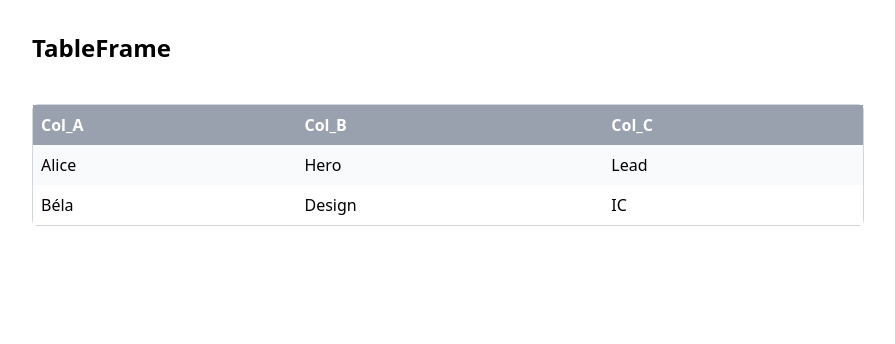
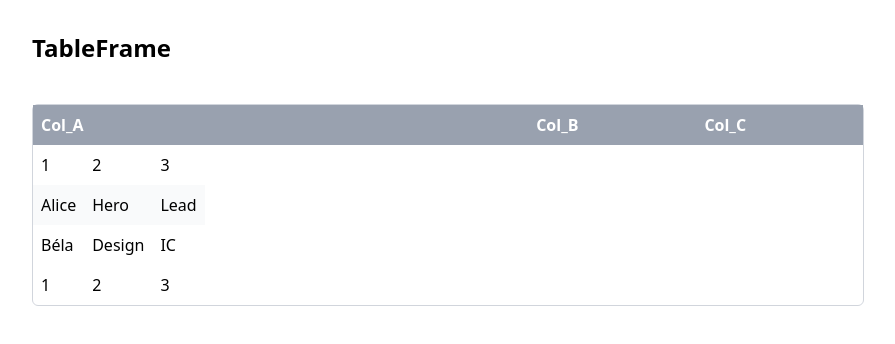
Before and after one commit to r4nd3l/vite-project-dynamic-table, a Vue app: page / in a window 1280 px wide. Shown: the top 344 px of the page, without its empty margins (192-1087 px from the left). Built offline with nearby package versions, Linux system fonts and the light colour scheme.

Commit message:
updated logic with last and first tr row

```diff
--- a/src/App.vue
+++ b/src/App.vue
@@ -34,7 +34,7 @@ const sources: RowSource[] = [
     rowComponent: UserRow,
     key: (u) => (u as any).id,
     rowClass: (_, i) => (i % 2 ? "bg-white" : "bg-gray-50"),
-    rowProps: () => ({ "data-kind": "user" }), // extra attrs/props
+    rowProps: () => ({ "data-kind": "user" }),
   },
 ];
 </script>
--- a/src/components/TableFrame.vue
+++ b/src/components/TableFrame.vue
@@ -23,6 +23,8 @@
             :cols="colCount"
             :row-class="rowClasses(src, item, i)"
             :td-class="klass(tdClass)"
+            :is-first-row="i === 0"
+            :is-last-row="i === src.items.length - 1"
             v-bind="propsFor(src, item, i)"
             v-on="$attrs"
           />
--- a/src/components/rows/UserRow.vue
+++ b/src/components/rows/UserRow.vue
@@ -1,9 +1,24 @@
 <template>
-  <tr :class="rowClass">
-    <td :class="tdClass">{{ item.name }}</td>
-    <td :class="tdClass">{{ item.team }}</td>
-    <td :class="[...tdClass, 'text-left']">{{ item.role }}</td>
-  </tr>
+  <tbody>
+    <!-- static row at the top: render once -->
+    <tr v-if="isFirstRow">
+      <td :class="tdClass">1</td>
+      <td :class="tdClass">2</td>
+      <td :class="tdClass">3</td>
+    </tr>
+    <!-- dynamic row: render for every data item -->
+    <tr :class="rowClass">
+      <td :class="tdClass">{{ item.name }}</td>
+      <td :class="tdClass">{{ item.team }}</td>
+      <td :class="[...tdClass, 'text-left']">{{ item.role }}</td>
+    </tr>
+    <!-- static row at the bottom: render once -->
+    <tr v-if="isLastRow">
+      <td :class="tdClass">1</td>
+      <td :class="tdClass">2</td>
+      <td :class="tdClass">3</td>
+    </tr>
+  </tbody>
 </template>
 
 <script setup lang="ts">
@@ -14,5 +29,9 @@ defineProps<{
   cols?: number;
   rowClass: string[];
   tdClass: string[];
+
+  /** injected by TableFrame */
+  isFirstRow: boolean;
+  isLastRow: boolean;
 }>();
 </script>
```
Also changed, not shown: src/table/UniversalTable.vue (added).
